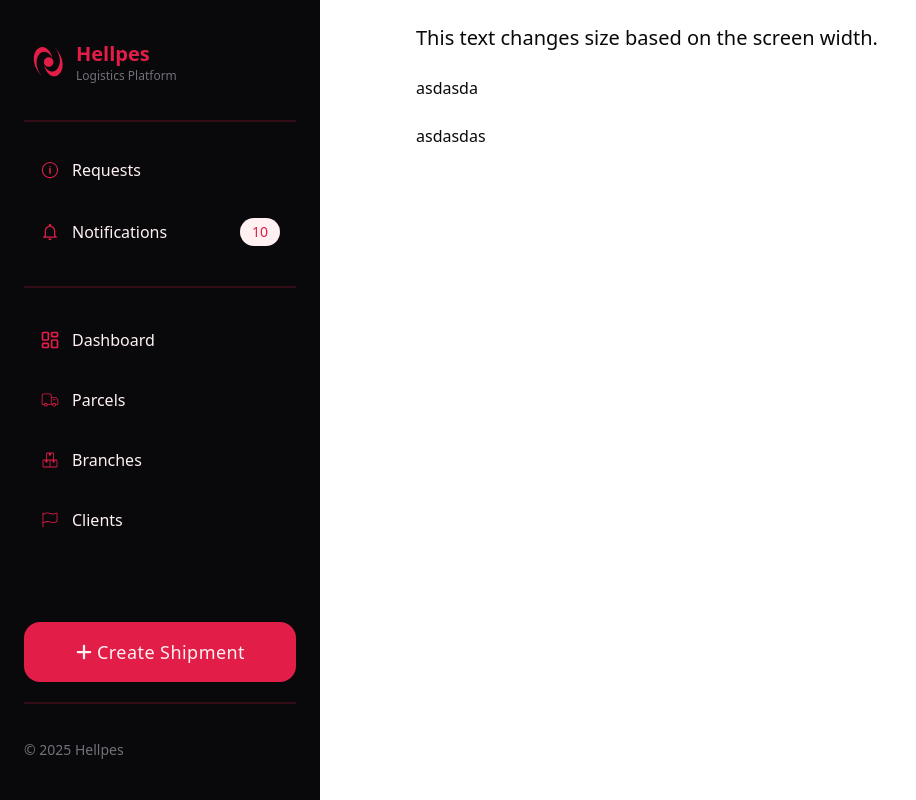
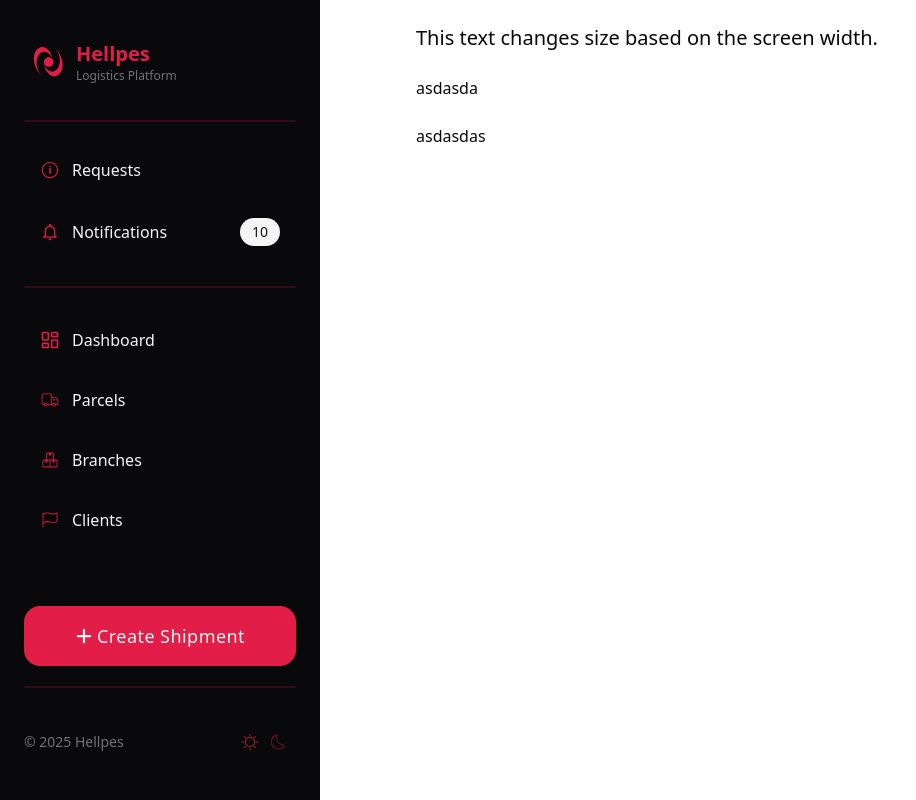
Before and after one commit to hellpes666/Delivery, a React (Vite) app: page / in a window 1280 px wide. Shown: the whole page, without its empty margins (0-916 px from the left). Built offline with nearby package versions, Linux system fonts and the light colour scheme.

Commit message:
add theme switching

```diff
--- a/src/components/app/Aside.tsx
+++ b/src/components/app/Aside.tsx
@@ -8,10 +8,20 @@ import {
 	IoMdNotificationsOutline,
 } from "react-icons/io";
 import { LuLayoutDashboard } from "react-icons/lu";
-import { CiDeliveryTruck, CiBoxes, CiFlag1, CiUser } from "react-icons/ci";
+import {
+	CiDeliveryTruck,
+	CiBoxes,
+	CiFlag1,
+	CiUser,
+	CiLight,
+	CiDark,
+} from "react-icons/ci";
 import { FaPlus } from "react-icons/fa6";
-import { ROUTES_2 } from "./routes";
-import { TbArrowWaveRightUp } from "react-icons/tb";
+import { ROUTES_2 } from "./routes-2";
+import { useDispatch, useSelector } from "react-redux";
+import { setTheme } from "./store/slices/themeSlice";
+import { RootState } from "./store/store";
+
 interface IPageLink {
 	icon: ReactNode;
 	title: string;
@@ -36,13 +46,11 @@ const PageLink: React.FC<IPageLink> = ({
 		>
 			<div className="flex items-center gap-3">
 				<span className="text-xl text-[var(--primary)]">{icon}</span>
-				<h2 className="text-[var(--primary-foreground)] font-medium">
-					{title}
-				</h2>
+				<h2 className="text-[var(--secondary)] font-medium">{title}</h2>
 			</div>
 
 			{notification !== undefined && notification > 0 && (
-				<div className="rounded-2xl font-medium px-3 py-1 bg-[var(--primary-foreground)] text-[var(--primary)] text-sm">
+				<div className="rounded-2xl font-medium px-3 py-1 bg-[var(--secondary)] text-[var(--secondary-foreground)] text-sm">
 					{Math.min(notification, 99)}
 				</div>
 			)}
@@ -103,7 +111,8 @@ const CreateShipment = () => {
 const Aside = () => {
 	const firstPartLinks = ROUTES_2.slice(1, 3);
 	const secondPartLinks = ROUTES_2.slice(3);
-
+	const dispatch = useDispatch();
+	const themeSelector = useSelector((state: RootState) => state.theme.theme);
 	return (
 		<Layout
 			size="large"
@@ -116,7 +125,7 @@ const Aside = () => {
 				to="/"
 				role="navigation"
 				aria-label="Main Page"
-				className="z-10 text-[var(--primary)] flex items-center gap-3 py-4 c px-2 c"
+				className="z-10 text-[var(--primary)] flex items-center gap-3 py-4 px-2 rounded-2xl transition-colors focus:outline-2 focus:outline-offset-2 focus:outline-[var(--primary)]/80 active:bg-[var(--primary)]/60"
 			>
 				<GiConcentrationOrb size={32} className="shrink-0" />
 				<div className="flex flex-col">
@@ -160,8 +169,30 @@ const Aside = () => {
 
 			<CreateShipment />
 			<Separator />
-			<div className="text-sm text-[var(--muted-foreground)] py-4">
+			<div className="text-sm text-[var(--muted-foreground)] py-4 flex items-center justify-between">
 				© {new Date().getFullYear()} Hellpes
+				<button
+					className="cursor-pointer p-2 rounded-2xl hover:bg-[var(--primary)]/10 transition-colors focus:outline-2 focus:outline-offset-2 focus:outline-[var(--primary)]/80 active:bg-[var(--primary)]/60"
+					aria-label="Toggle theme"
+					onClick={() => dispatch(setTheme())}
+				>
+					<div className="flex gap-2 text-xl">
+						<CiLight
+							className={`text-[var(--primary)] ${
+								themeSelector === "light"
+									? "opacity-100"
+									: "opacity-50"
+							}`}
+						/>
+						<CiDark
+							className={`text-[var(--primary)] ${
+								themeSelector === "light"
+									? "opacity-50"
+									: "opacity-100"
+							}`}
+						/>
+					</div>
+				</button>
 			</div>
 		</Layout>
 	);
--- a/src/components/app/PageLayout.tsx
+++ b/src/components/app/PageLayout.tsx
@@ -1,13 +1,23 @@
 import React, { ReactNode } from "react";
 import { Aside, Layout, PageHeader } from ".";
+import { useSelector } from "react-redux";
+import { RootState } from "./store/store";
+import { cn } from "@/lib/utils";
 
 interface IPageLayout {
 	children: ReactNode;
 }
 
-const PageLayout: React.FC<IPageLayout> = ({ children }) => {
+export const PageLayout: React.FC<IPageLayout> = ({ children }) => {
+	const themeState = useSelector((state: RootState) => state.theme.theme);
+	console.log(themeState);
 	return (
-		<div className="flex h-[100dvh] w-full">
+		<div
+			className={cn(
+				"flex h-[100dvh] w-full",
+				themeState === "light" ? "" : "dark"
+			)}
+		>
 			<Aside />
 			<Layout size={"large"} className="w-full flex flex-col gap-6">
 				<PageHeader />
@@ -16,5 +26,3 @@ const PageLayout: React.FC<IPageLayout> = ({ children }) => {
 		</div>
 	);
 };
-
-export default PageLayout;
--- a/src/components/app/index.ts
+++ b/src/components/app/index.ts
@@ -1,7 +1,6 @@
 import Aside from "./Aside";
 import Layout from "./Layout";
 import PageHeader from "./PageHeader";
-import PageLayout from "./PageLayout";
-
+import { PageLayout } from "./PageLayout";
 
 export { Aside, Layout, PageLayout, PageHeader };
--- a/src/components/app/pages/Main.tsx
+++ b/src/components/app/pages/Main.tsx
@@ -1,4 +1,4 @@
-import PageLayout from "../PageLayout";
+import { PageLayout } from "..";
 
 function Main() {
 	return (
--- a/src/components/app/routes.tsx
+++ b/src/components/app/routes-2.tsx
@@ -1,13 +1,14 @@
 import { JSX } from "react";
-import {
-	Main,
-	Requests,
-	Notifications,
-	Dashboard,
-	Parcels,
-	Branches,
-	Clients,
-} from "./pages";
+import React from "react";
+
+const Main = React.lazy(() => import("./pages/Main"));
+const Requests = React.lazy(() => import("./pages/Requests"));
+const Notifications = React.lazy(() => import("./pages/Notifications"));
+const Dashboard = React.lazy(() => import("./pages/Dashboard"));
+const Parcels = React.lazy(() => import("./pages/Parcels"));
+const Branches = React.lazy(() => import("./pages/Branches"));
+const Clients = React.lazy(() => import("./pages/Clients"));
+
 interface RouteConfig {
 	path: string;
 	element: JSX.Element;
@@ -50,34 +51,3 @@ export const ROUTES_2: RouteConfig[] = [
 		title: "Clients",
 	},
 ];
-
-export const ROUTES = [
-	{
-		path: "/",
-		element: <Main />,
-	},
-	{
-		path: "/requests",
-		element: <Requests />,
-	},
-	{
-		path: "/notifications",
-		element: <Notifications />,
-	},
-	{
-		path: "/dashboard",
-		element: <Dashboard />,
-	},
-	{
-		path: "/parcels",
-		element: <Parcels />,
-	},
-	{
-		path: "/branches",
-		element: <Branches />,
-	},
-	{
-		path: "/clients",
-		element: <Clients />,
-	},
-];
--- a/src/index.css
+++ b/src/index.css
@@ -6,6 +6,7 @@
 
 * {
 	box-sizing: border-box;
+	transition: all 0.5s;
 }
 
 @layer base {
--- a/src/main.tsx
+++ b/src/main.tsx
@@ -4,7 +4,7 @@ import "./index.css";
 import { Provider } from "react-redux";
 import { store } from "./components/app/store/store.ts";
 import { BrowserRouter, Route, Routes } from "react-router-dom";
-import { ROUTES } from "./components/app/routes.tsx";
+import { ROUTES } from "./routes.tsx";
 
 createRoot(document.getElementById("root")!).render(
 	<StrictMode>
--- /dev/null
+++ b/src/routes.tsx
@@ -0,0 +1,40 @@
+import {
+	Main,
+	Requests,
+	Notifications,
+	Dashboard,
+	Parcels,
+	Branches,
+	Clients,
+} from "./components/app/pages";
+
+export const ROUTES = [
+	{
+		path: "/",
+		element: <Main />,
+	},
+	{
+		path: "/requests",
+		element: <Requests />,
+	},
+	{
+		path: "/notifications",
+		element: <Notifications />,
+	},
+	{
+		path: "/dashboard",
+		element: <Dashboard />,
+	},
+	{
+		path: "/parcels",
+		element: <Parcels />,
+	},
+	{
+		path: "/branches",
+		element: <Branches />,
+	},
+	{
+		path: "/clients",
+		element: <Clients />,
+	},
+];
```
